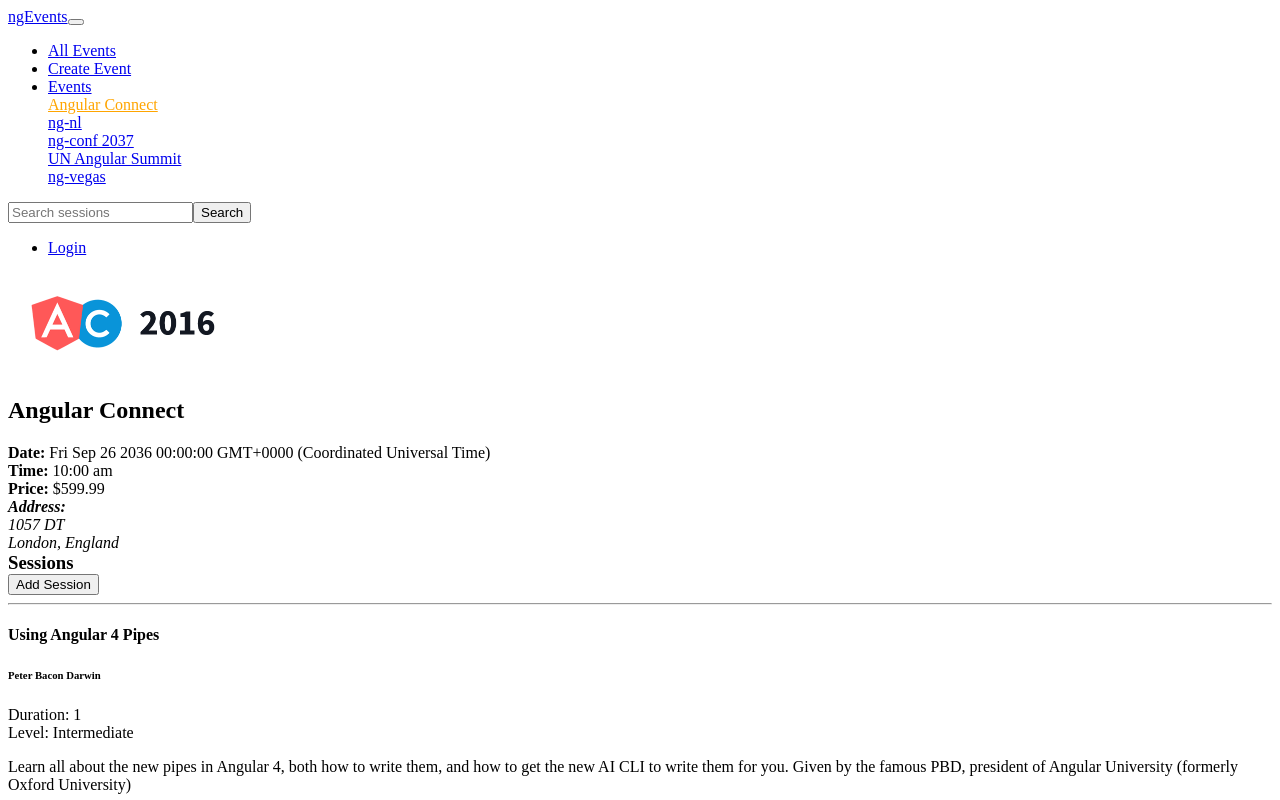
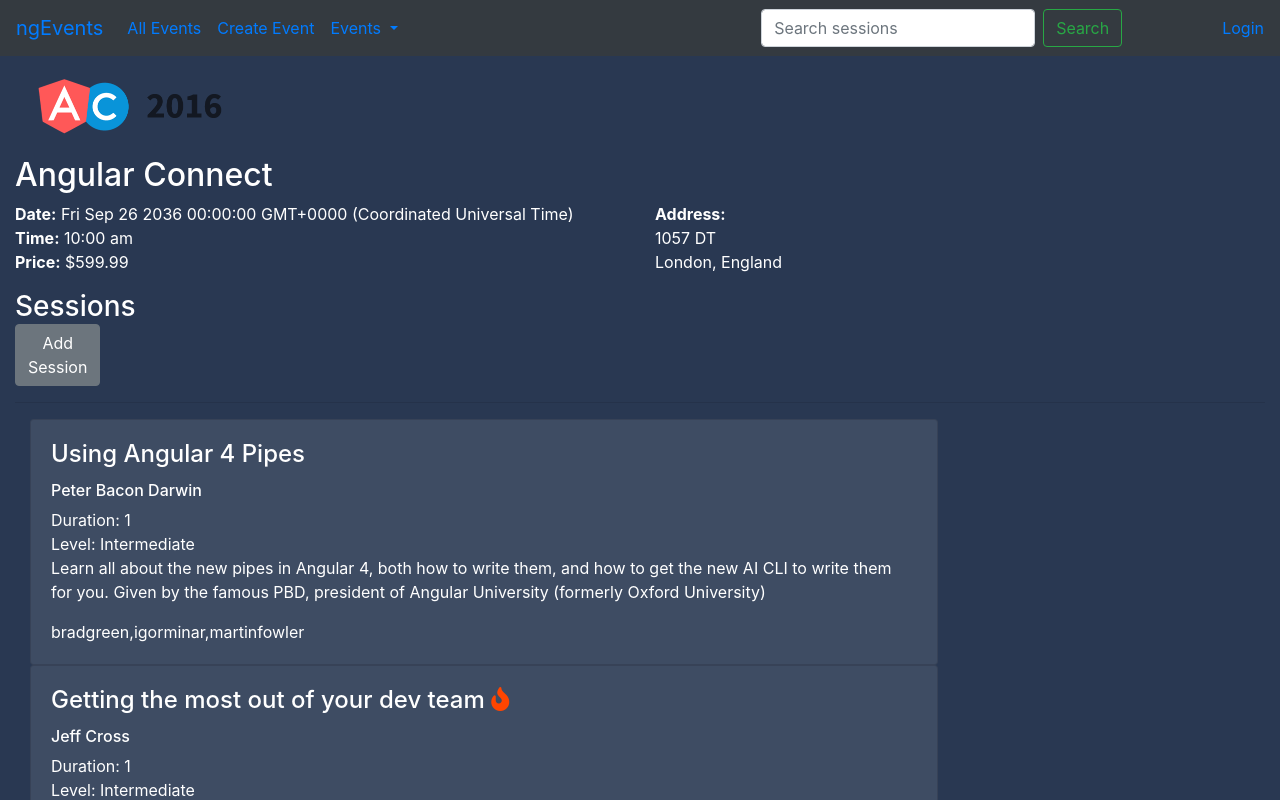
Before and after one commit to WilliamMoehlig/angular-pluralsight, an Angular app in the folder angular-fundamentals/: page /events/1 in a window 1280 px wide. Shown: the top 800 px of the page. Built offline with nearby package versions, Linux system fonts and the light colour scheme.

Commit message:
Added flame icon to popular session in event

```diff
--- a/angular-fundamentals/angular.json
+++ b/angular-fundamentals/angular.json
@@ -23,7 +23,7 @@
                         "styles": [
                             "./node_modules/toastr/build/toastr.min.css",
                             "./node_modules/bootstrap/dist/css/bootstrap.min.css",
-                            "./node_modules/@"
+                            "./node_modules/@fortawesome/fontawesome-free/css/all.min.css",
                             "src/styles.css"
                         ],
                         "scripts": [
--- a/angular-fundamentals/package.json
+++ b/angular-fundamentals/package.json
@@ -19,6 +19,7 @@
     "@angular/platform-browser": "~8.2.13",
     "@angular/platform-browser-dynamic": "~8.2.13",
     "@angular/router": "~8.2.13",
+    "@fortawesome/fontawesome-free": "^5.11.2",
     "bootstrap": "^4.3.1",
     "rxjs": "~6.4.0",
     "toastr": "^2.1.4",
--- a/angular-fundamentals/src/app/events/event-details/session-list.component.html
+++ b/angular-fundamentals/src/app/events/event-details/session-list.component.html
@@ -7,9 +7,8 @@
                     <i
                         *ngIf="session.voters.length > 3"
                         class="fas fa-fire"
-                        style="color:red;"
-                        >aaa</i
-                    >
+                        style="color:orangered;"
+                    ></i>
                 </div>
                 <div card-body>
                     <h6>{{ session.presenter }}</h6>
```
Also changed, not shown: 2 other files (tests, documents, lock files or other folders).
